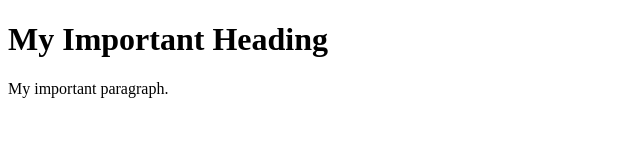
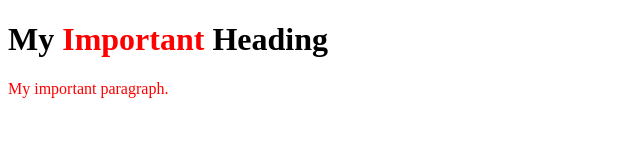
Before and after one commit to pesto-students/batch-3-exercises-day-2-10, a website: page html-classes/index.html in a window 1280 px wide. Shown: the whole page, without its empty margins (0-640 px from the left). Drawn offline with Linux system fonts and the light colour scheme.

Commit message:
HTML Classes

```diff
--- a/exercisesSubmission.json
+++ b/exercisesSubmission.json
@@ -40,8 +40,8 @@
       "rating": 4
     },
     "html-classes": {
-      "completed": false,
-      "rating": null
+      "completed": true,
+      "rating": 4
     },
     "html-text-formatting": {
       "completed": false,
--- a/html-classes/index.html
+++ b/html-classes/index.html
@@ -10,15 +10,18 @@ At last, add the "special" class to <span> and <p>. -->
 
 <head>
   <style>
+    .special{
+      color: red;
+    }
   </style>
 </head>
 
 <body>
 
   <h1>My
-    <span>Important</span> Heading</h1>
+    <span class="special">Important</span> Heading</h1>
 
-  <p>My important paragraph.</p>
+  <p class="special">My important paragraph.</p>
 
 </body>
 
```
